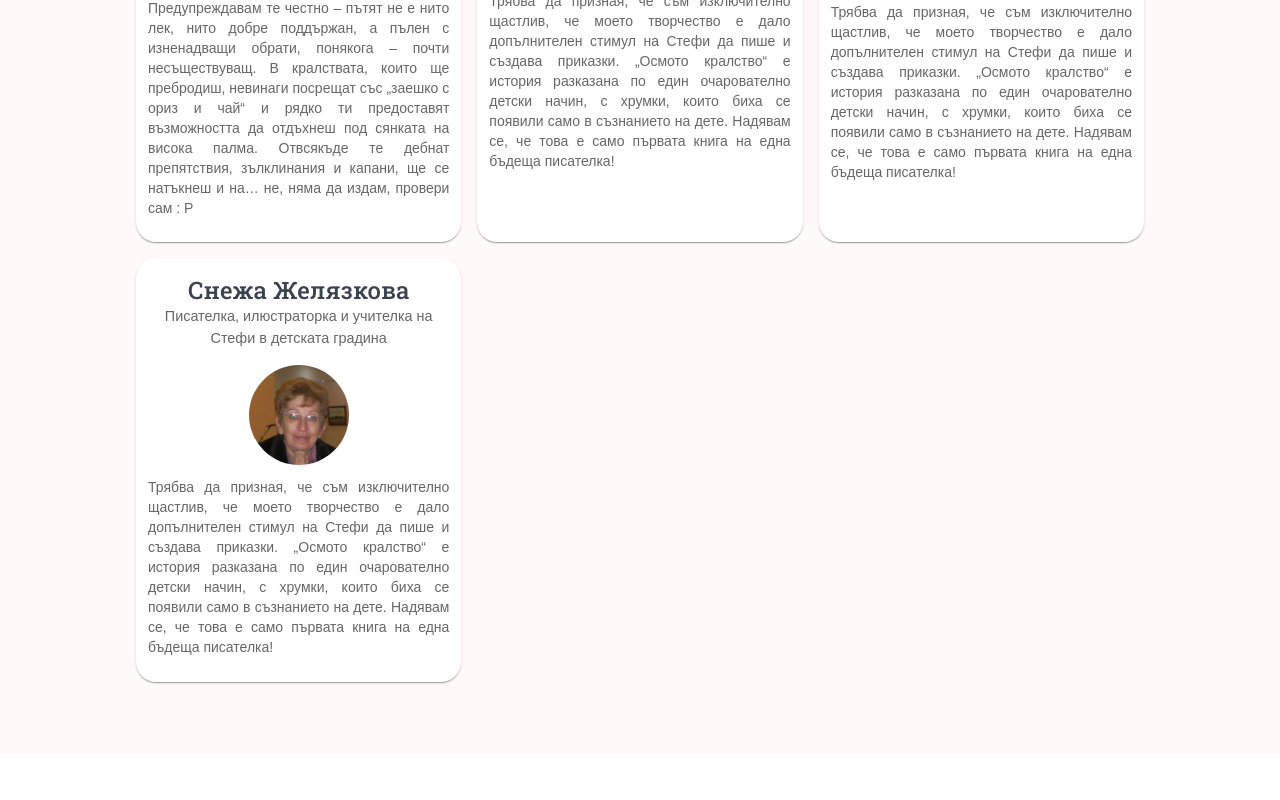
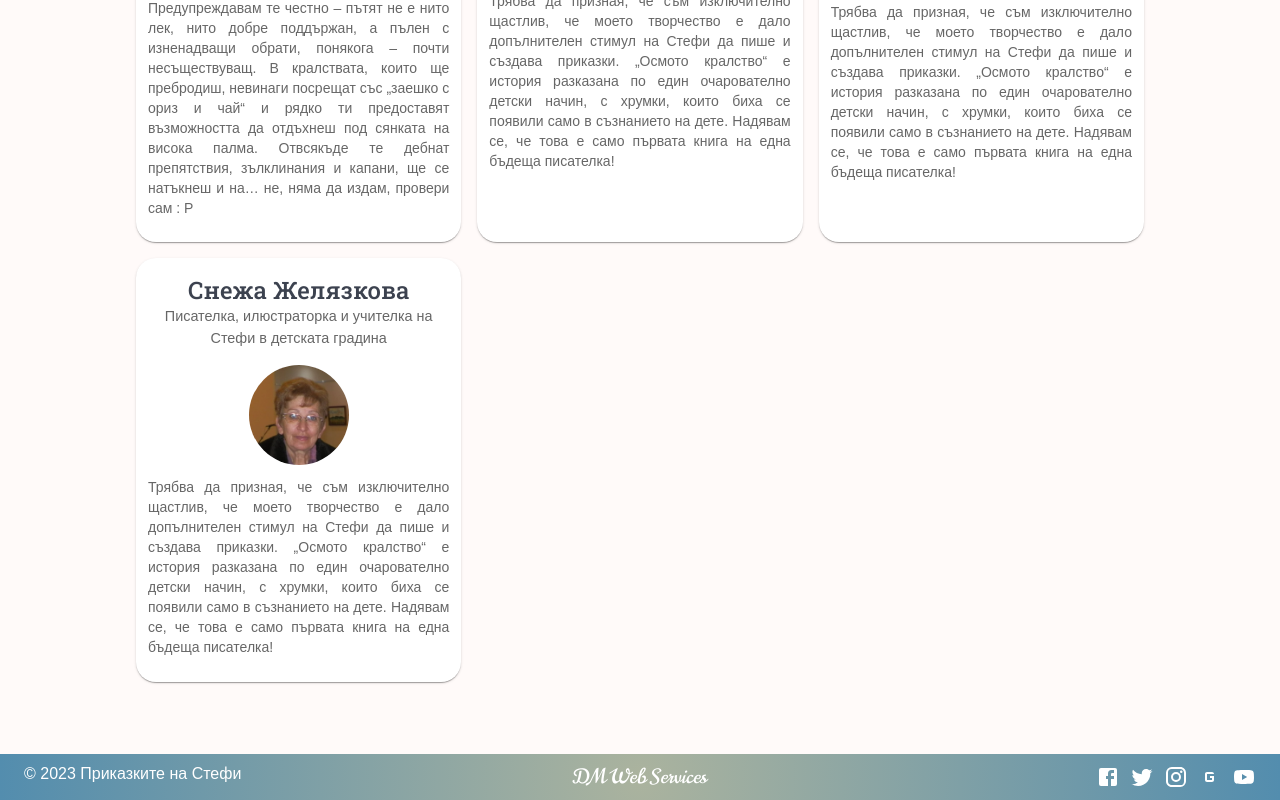
Before and after one commit to mitevdimitar/stefi-miteva, a React (Create React App) app: page /books in a window 1280 px wide. Shown: the part 3344-4144 px from the top of the page. Before the commit the page ends 4098 px from the top, so only its background shows below. Built offline with nearby package versions, Linux system fonts and the light colour scheme; no server answers.

Commit message:
create site footer

```diff
--- /dev/null
+++ b/src/components/Footer.tsx
@@ -0,0 +1,85 @@
+import { Grid, IconButton, styled } from '@mui/material';
+import FacebookIcon from '@mui/icons-material/Facebook';
+import TwitterIcon from '@mui/icons-material/Twitter';
+import InstagramIcon from '@mui/icons-material/Instagram';
+import GMobiledataIcon from '@mui/icons-material/GMobiledata';
+import YouTubeIcon from '@mui/icons-material/YouTube';
+
+const StyledIconButton = styled(IconButton)(() => ({
+  color: 'white',
+  padding: 0,
+  marginLeft: 10,
+}));
+
+function Footer() {
+  return (
+    <Grid
+      container
+      py={1}
+      px={3}
+      sx={{
+        background:
+          'radial-gradient(circle, rgba(171,179,158,1) 0%, rgba(83,141,174,1) 100%)',
+        color: 'white',
+      }}
+    >
+      <Grid item xs={4}>
+        © 2023 Приказките на Стефи
+      </Grid>
+      <Grid
+        container
+        item
+        xs={4}
+        justifyContent={'center'}
+        sx={{ fontFamily: "'Norican', cursive", fontSize: 20 }}
+      >
+        DM Web Services
+      </Grid>
+      <Grid container item xs={4} justifyContent={'flex-end'}>
+        <StyledIconButton
+          onClick={() =>
+            window.open('https://www.facebook.com/PrikazkiteNaStefi', '_blank')
+          }
+        >
+          <FacebookIcon />
+        </StyledIconButton>
+        <StyledIconButton
+          onClick={() =>
+            window.open('https://twitter.com/PrikazkiStefi', '_blank')
+          }
+        >
+          <TwitterIcon />
+        </StyledIconButton>
+        <StyledIconButton
+          onClick={() =>
+            window.open('https://www.instagram.com/avtorskiprikazki/', '_blank')
+          }
+        >
+          <InstagramIcon />
+        </StyledIconButton>
+        <StyledIconButton
+          onClick={() =>
+            window.open(
+              'https://www.goodreads.com/book/show/48731425',
+              '_blank'
+            )
+          }
+        >
+          <GMobiledataIcon />
+        </StyledIconButton>
+        <StyledIconButton
+          onClick={() =>
+            window.open(
+              'https://www.youtube.com/results?search_query=%D0%BE%D1%81%D0%BC%D0%BE%D1%82%D0%BE+%D0%BA%D1%80%D0%B0%D0%BB%D1%81%D1%82%D0%B2%D0%BE',
+              '_blank'
+            )
+          }
+        >
+          <YouTubeIcon />
+        </StyledIconButton>
+      </Grid>
+    </Grid>
+  );
+}
+
+export default Footer;
--- a/src/components/Layout.tsx
+++ b/src/components/Layout.tsx
@@ -1,6 +1,7 @@
 import { Grid, useTheme } from '@mui/material';
 import Background from '../img/Background.jpg';
 import Menu from '../components/Menu';
+import Footer from './Footer';
 
 interface LayoutProps {
   children: JSX.Element;
@@ -41,6 +42,7 @@ function Layout({ children, isHome, isContacts }: LayoutProps) {
       >
         {children}
       </Grid>
+      {!isHome && <Footer />}
     </Grid>
   );
 }
--- a/src/components/YouTubeEmbed.tsx
+++ b/src/components/YouTubeEmbed.tsx
@@ -4,7 +4,7 @@ interface YouTubeEmbedProps {
   embedId: string;
 }
 
-const YouTubeContainer = styled(Grid)(({ theme }) => ({
+const YouTubeContainer = styled(Grid)(() => ({
   overflow: 'hidden',
   paddingBottom: '56.25%',
   position: 'relative',
--- a/src/index.css
+++ b/src/index.css
@@ -1,4 +1,5 @@
 @import url('https://fonts.googleapis.com/css2?family=Lobster&family=Montserrat&family=Roboto+Slab:wght@500&display=swap');
+@import url('https://fonts.googleapis.com/css2?family=Norican&display=swap');
 
 body {
   margin: 0;
```
